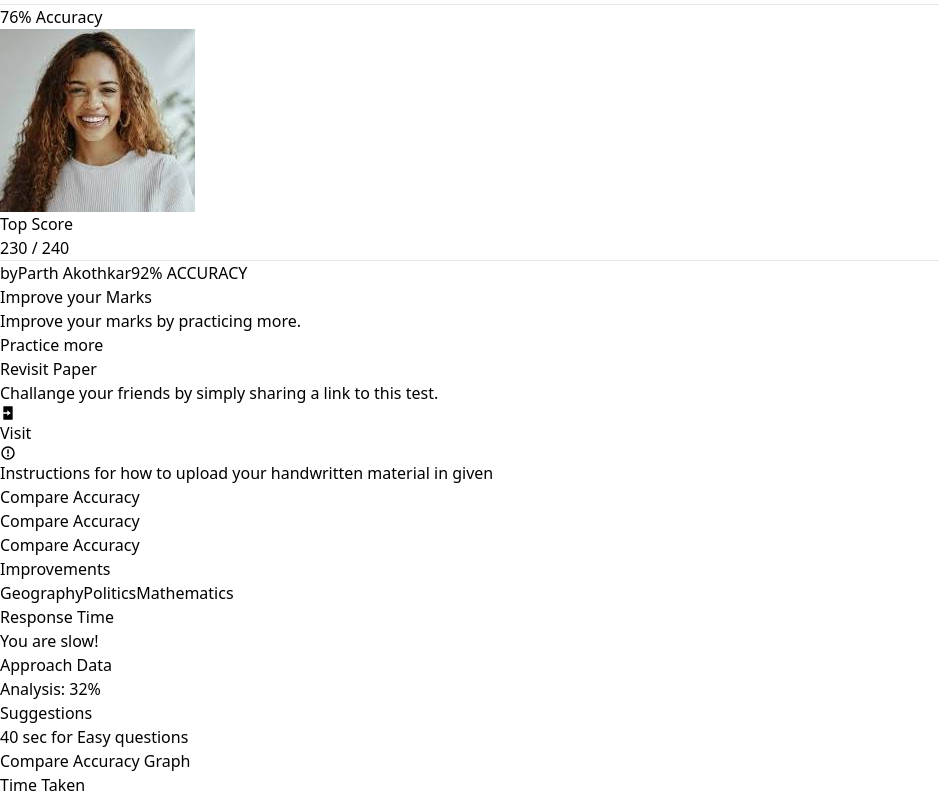
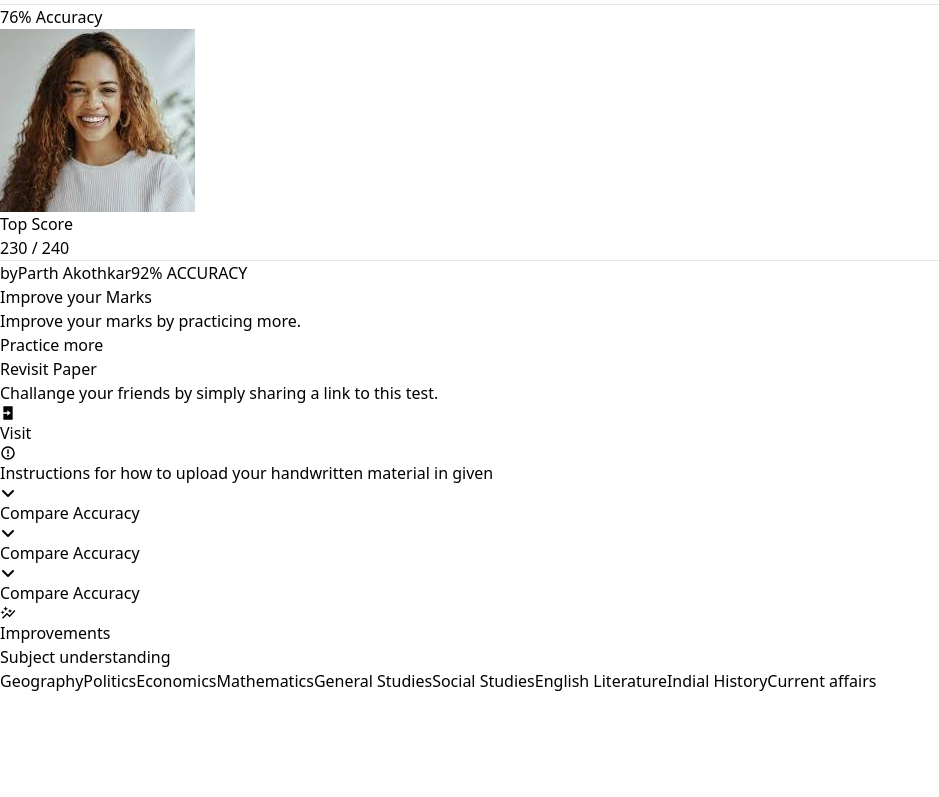
Before and after one commit to akhileshkumar09/asignment-ui, a React (Vite) app: page / in a window 1280 px wide. Shown: the part 724-1521 px from the top of the page, without its empty margins (0-939 px from the left). After the commit the page ends 1417 px from the top, so only its background shows below. Built offline with nearby package versions, Linux system fonts and the light colour scheme.

Commit message:
ui enhancement

```diff
--- a/src/Dashboard.jsx
+++ b/src/Dashboard.jsx
@@ -3,6 +3,8 @@ import { RiCalendarCheckLine } from "react-icons/ri";
 import profile from '../src/assets/download.jpg'
 import { BiSolidLogIn } from "react-icons/bi";
 import { PiWarningCircleBold } from "react-icons/pi";
+import { FaAngleDown } from "react-icons/fa6";
+import { MdOutlineAutoGraph } from "react-icons/md";
 
 const Dashboard = () => {
   return (
@@ -63,47 +65,73 @@ const Dashboard = () => {
         {/* Middle and Right Section */}
         <div className="md:col-span-2 lg:col-span-3 grid grid-cols-1 gap-4 sm:grid-cols-2 lg:grid-cols-3">
           {/* Compare Accuracy (3 cards) */}
-          <div className="bg-white p-4 rounded-lg shadow-md">Compare Accuracy</div>
-          <div className="bg-white p-4 rounded-lg shadow-md">Compare Accuracy</div>
-          <div className="bg-white p-4 rounded-lg shadow-md">Compare Accuracy</div>
-
-          {/* Improvements */}
-          <div className="bg-white p-4 rounded-lg shadow-md">
-            <h3 className="text-lg font-bold mb-2">Improvements</h3>
-            <div className="flex flex-wrap gap-2">
-              <span className="bg-yellow-200 px-2 py-1 rounded">Geography</span>
-              <span className="bg-red-200 px-2 py-1 rounded">Politics</span>
-              <span className="bg-green-200 px-2 py-1 rounded">Mathematics</span>
-            </div>
+          <div className='grid md:col-span-2 lg:col-span-3  grid-cols-1 gap-4 sm:grid-cols-2 lg:grid-cols-3'>
+          <div className="bg-white min-h-56 sm:min-h-16 p-4 rounded-lg shadow-md text-gray-400 font-semibold"> <FaAngleDown className=' inline text-sm  border-2 rounded mr-1 mb-1'/>Compare Accuracy</div>
+          <div className="bg-white min-h-56 sm:min-h-16 p-4 rounded-lg shadow-md text-gray-400 font-semibold"><FaAngleDown className=' inline text-sm  border-2 rounded mr-1 mb-1'/>Compare Accuracy</div>
+          <div className="bg-white min-h-56 sm:min-h-16 p-4 rounded-lg shadow-md text-gray-400 font-semibold"><FaAngleDown className=' inline text-sm  border-2 rounded mr-1 mb-1'/>Compare Accuracy</div>
           </div>
 
+           <div className='  col-span-3 row-span-2 grid grid-cols-1 sm:grid-cols-2 gap-6 pr-8 sm:pr-0'>
+
+            <div className=' grid grid-cols-1 sm:grid-cols-2 gap-6 '>
+
+
+            <div className="bg-white  rounded-lg shadow-md border-red-500 w-full h-full pl-1 pb-4">
+            <h3 className="text-sm text-gray-400 font-semibold mb-2 "><MdOutlineAutoGraph  className='inline'/> Improvements</h3>
+            <p className='text-sm tracking-tighter font-semibold mb-2'>Subject understanding</p>
+            <div className=" text-white">
+              <span className="bg-[#059794]   rounded-xl text-xs tracking-tighter px-1 h-4 inline mr-1">Geography</span>
+              <span className="bg-yellow-500  rounded-xl text-xs tracking-tighter px-1 h-4 mr-1">Politics</span>
+              <span className="bg-[#059794] rounded-xl text-xs tracking-tighter px-1 h-4 inline-block">Economics</span>
+              <span className="bg-[#059794] rounded-xl text-xs tracking-tighter px-1 h-4 mr-1">Mathematics</span>
+              <span className="bg-red-500  rounded-xl text-xs tracking-tighter px-1 h-4 inline-block">General Studies</span>
+              <span className="bg-gray-400 rounded-xl text-xs tracking-tighter px-1 h-4 mr-1">Social Studies</span>
+              <span className="bg-red-500   rounded-xl text-xs tracking-tighter px-1 h-4 inline-block">English Literature</span>
+              <span className="bg-yellow-500  rounded-xl text-xs tracking-tighter px-1 h-4 mr-1">Indial History</span>
+              <span className="bg-[#059794]   rounded-xl text-xs tracking-tighter px-1 h-4">Current affairs</span>
+
+            </div>
+              </div>
+
+              <div className='border-2 rounded-lg border-red-500 w-full h-full'></div>
+              <div className='border-2 rounded-lg border-red-500 w-full h-full sm:row-span-4 sm:col-span-2'></div>
+            </div>
+            <div className='border-2  grid grid-cols-1 sm:grid-cols-2 gap-6'>
+            <div className='border-2 rounded-lg border-red-500 w-full h-full'></div>
+              <div className='border-2 rounded-lg border-red-500 w-full h-full'></div>
+              <div className='border-2 rounded-lg border-red-500 w-full h-full sm:row-span-2 sm:col-span-2'></div>
+            </div>
+           </div>
+          {/* Improvements */}
+
+
           {/* Response Time */}
-          <div className="bg-white p-4 rounded-lg shadow-md">
+          {/* <div className="bg-white p-4 rounded-lg shadow-md">
             <h3 className="text-lg font-bold mb-2">Response Time</h3>
             <p className="text-red-500">You are slow!</p>
-          </div>
+          </div> */}
 
           {/* Approach Data */}
-          <div className="bg-white p-4 rounded-lg shadow-md">
+          {/* <div className="bg-white p-4 rounded-lg shadow-md">
             <h3 className="text-lg font-bold mb-2">Approach Data</h3>
             <p>Analysis: 32%</p>
-          </div>
+          </div> */}
 
           {/* Suggestions */}
-          <div className="bg-white p-4 rounded-lg shadow-md">
+          {/* <div className="bg-white p-4 rounded-lg shadow-md">
             <h3 className="text-lg font-bold mb-2">Suggestions</h3>
             <p>40 sec for Easy questions</p>
-          </div>
+          </div> */}
 
           {/* Compare Accuracy Graph */}
-          <div className="col-span-1 sm:col-span-2 lg:col-span-1 bg-white p-4 rounded-lg shadow-md">
+          {/* <div className="col-span-1 sm:col-span-2 lg:col-span-1 bg-white p-4 rounded-lg shadow-md">
             <h3 className="text-lg font-bold mb-2">Compare Accuracy Graph</h3>
-          </div>
+          </div> */}
 
           {/* Time Taken */}
-          <div className="col-span-1 sm:col-span-2 lg:col-span-1 bg-white p-4 rounded-lg shadow-md">
+          {/* <div className="col-span-1 sm:col-span-2 lg:col-span-1 bg-white p-4 rounded-lg shadow-md">
             <h3 className="text-lg font-bold mb-2">Time Taken</h3>
-          </div>
+          </div> */}
         </div>
       </div>
     </div>
```
